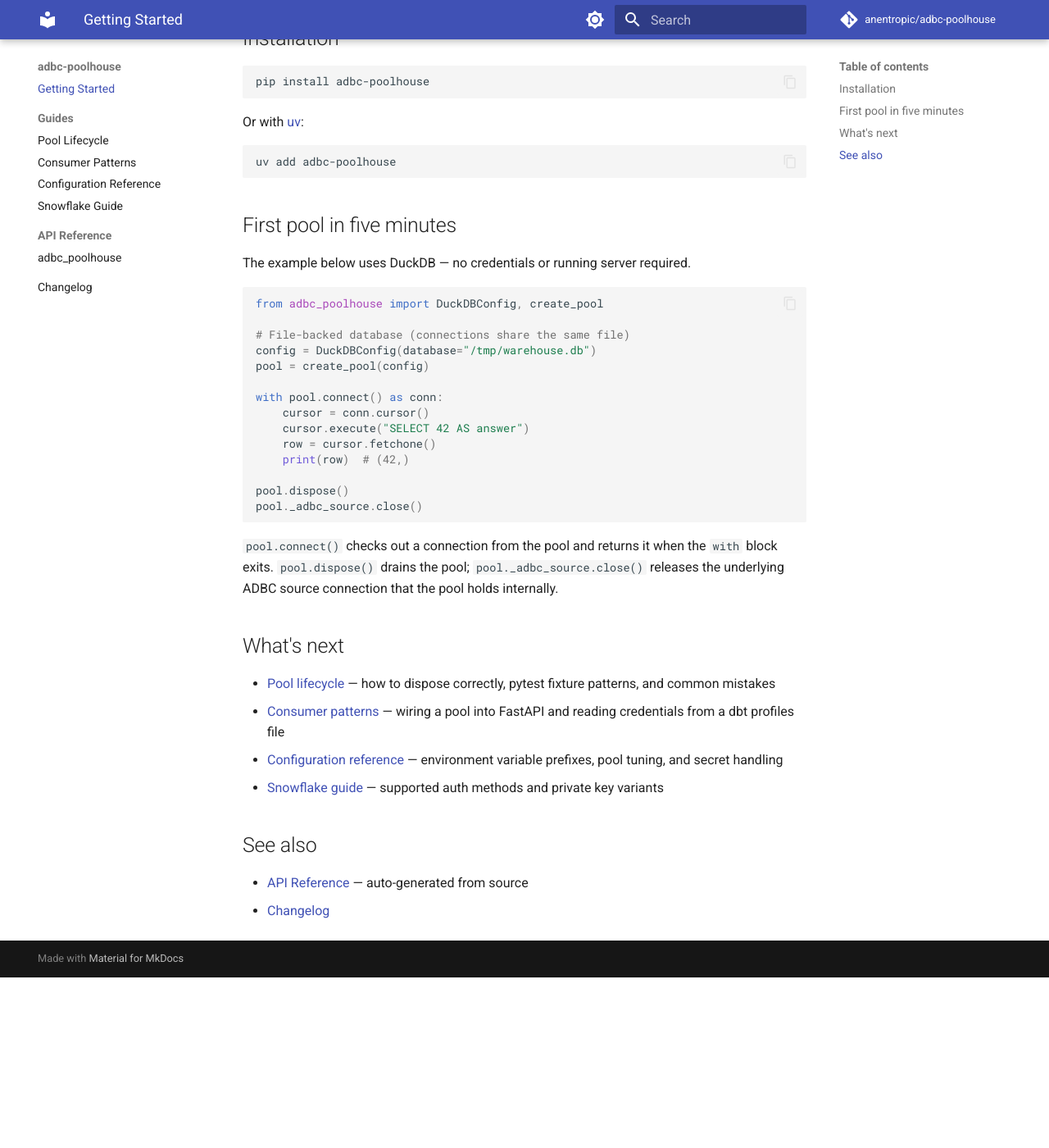
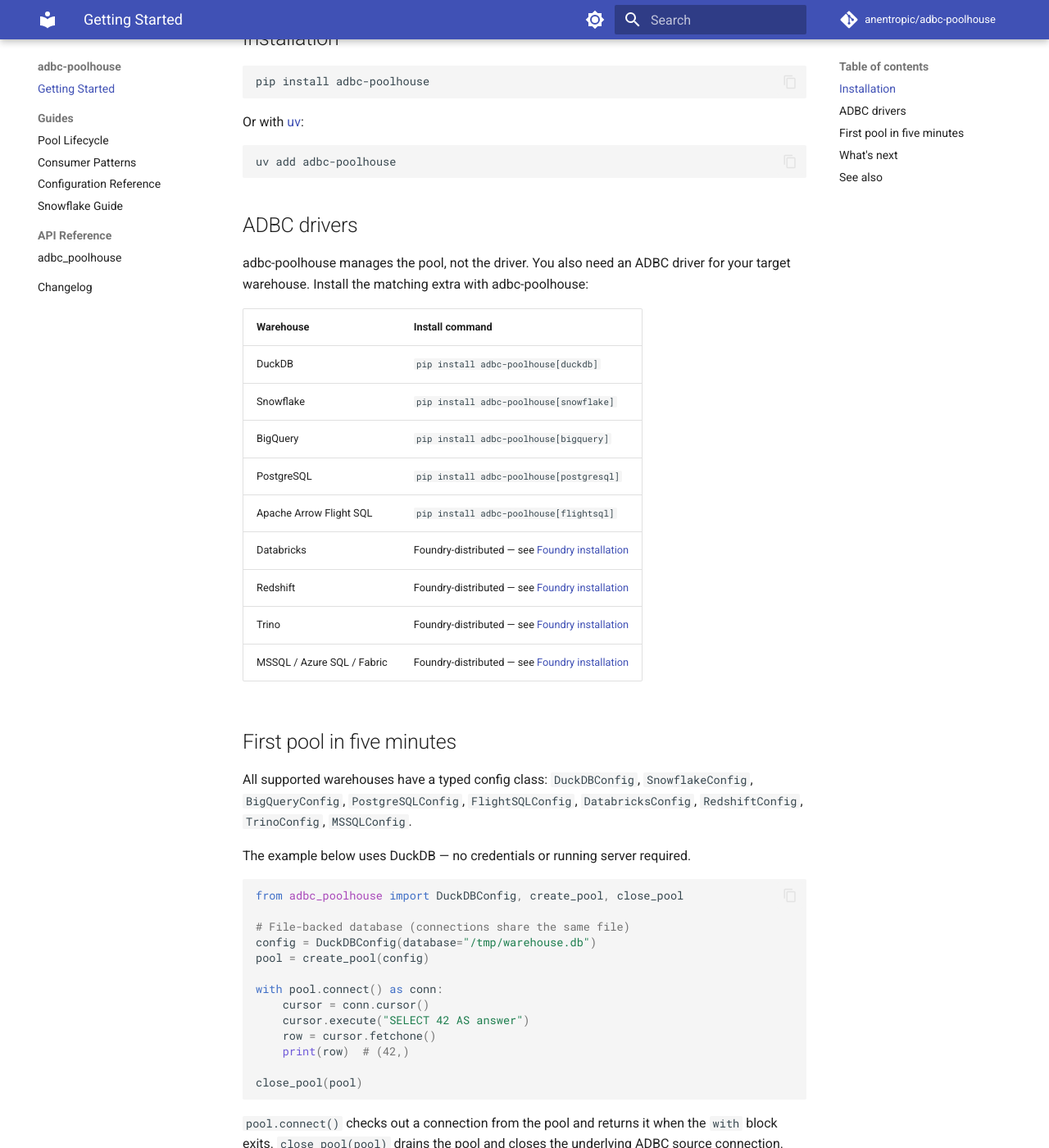
Before and after one commit to anentropic/adbc-poolhouse, an MkDocs documentation site: the page built from docs/src/index.md, in a window 1280 px wide and 1400 px high, scrolled down 242 px. Shown: the whole window at 82% size. Built offline with MkDocs 1.6.1 and Material for MkDocs 9.7.7, drawn with Linux system fonts in a browser that asks for light colours; comment, search, counter and statistics services are not loaded; before the commit the page ends 1434 px from its top, so only the background shows below that; some of the changed text lies outside the part shown.

Commit message:
docs(08-02): update index.md — ADBC driver section, config class list, close_pool
- Add ADBC drivers section with install table for all warehouses
- Add config class list before DuckDB quickstart example
- Replace pool.dispose() + pool._adbc_source.close() with close_pool(pool)
- Update import to include close_pool
- Update dispose prose to describe close_pool
- Add warehouse guides link to What's next

````diff
--- a/docs/src/index.md
+++ b/docs/src/index.md
@@ -14,12 +14,33 @@
 uv add adbc-poolhouse
 ```
 
+## ADBC drivers
+
+adbc-poolhouse manages the pool, not the driver. You also need an ADBC driver for your target warehouse. Install the matching extra with adbc-poolhouse:
+
+| Warehouse | Install command |
+|---|---|
+| DuckDB | `pip install adbc-poolhouse[duckdb]` |
+| Snowflake | `pip install adbc-poolhouse[snowflake]` |
+| BigQuery | `pip install adbc-poolhouse[bigquery]` |
+| PostgreSQL | `pip install adbc-poolhouse[postgresql]` |
+| Apache Arrow Flight SQL | `pip install adbc-poolhouse[flightsql]` |
+| Databricks | Foundry-distributed — see [Foundry installation](guides/databricks.md) |
+| Redshift | Foundry-distributed — see [Foundry installation](guides/redshift.md) |
+| Trino | Foundry-distributed — see [Foundry installation](guides/trino.md) |
+| MSSQL / Azure SQL / Fabric | Foundry-distributed — see [Foundry installation](guides/mssql.md) |
+
 ## First pool in five minutes
+
+All supported warehouses have a typed config class:
+`DuckDBConfig`, `SnowflakeConfig`, `BigQueryConfig`, `PostgreSQLConfig`,
+`FlightSQLConfig`, `DatabricksConfig`, `RedshiftConfig`, `TrinoConfig`,
+`MSSQLConfig`.
 
 The example below uses DuckDB — no credentials or running server required.
 
 ```python
-from adbc_poolhouse import DuckDBConfig, create_pool
+from adbc_poolhouse import DuckDBConfig, create_pool, close_pool
 
 # File-backed database (connections share the same file)
 config = DuckDBConfig(database="/tmp/warehouse.db")
@@ -31,11 +52,10 @@
     row = cursor.fetchone()
     print(row)  # (42,)
 
-pool.dispose()
-pool._adbc_source.close()
+close_pool(pool)
 ```
 
-`pool.connect()` checks out a connection from the pool and returns it when the `with` block exits. `pool.dispose()` drains the pool; `pool._adbc_source.close()` releases the underlying ADBC source connection that the pool holds internally.
+`pool.connect()` checks out a connection from the pool and returns it when the `with` block exits. `close_pool(pool)` drains the pool and closes the underlying ADBC source connection.
 
 ## What's next
 
@@ -43,6 +63,7 @@
 - [Consumer patterns](guides/consumer-patterns.md) — wiring a pool into FastAPI and reading credentials from a dbt profiles file
 - [Configuration reference](guides/configuration.md) — environment variable prefixes, pool tuning, and secret handling
 - [Snowflake guide](guides/snowflake.md) — supported auth methods and private key variants
+- [Warehouse guides](guides/duckdb.md) — per-warehouse install commands, auth examples, and env var prefixes
 
 ## See also
 
````
